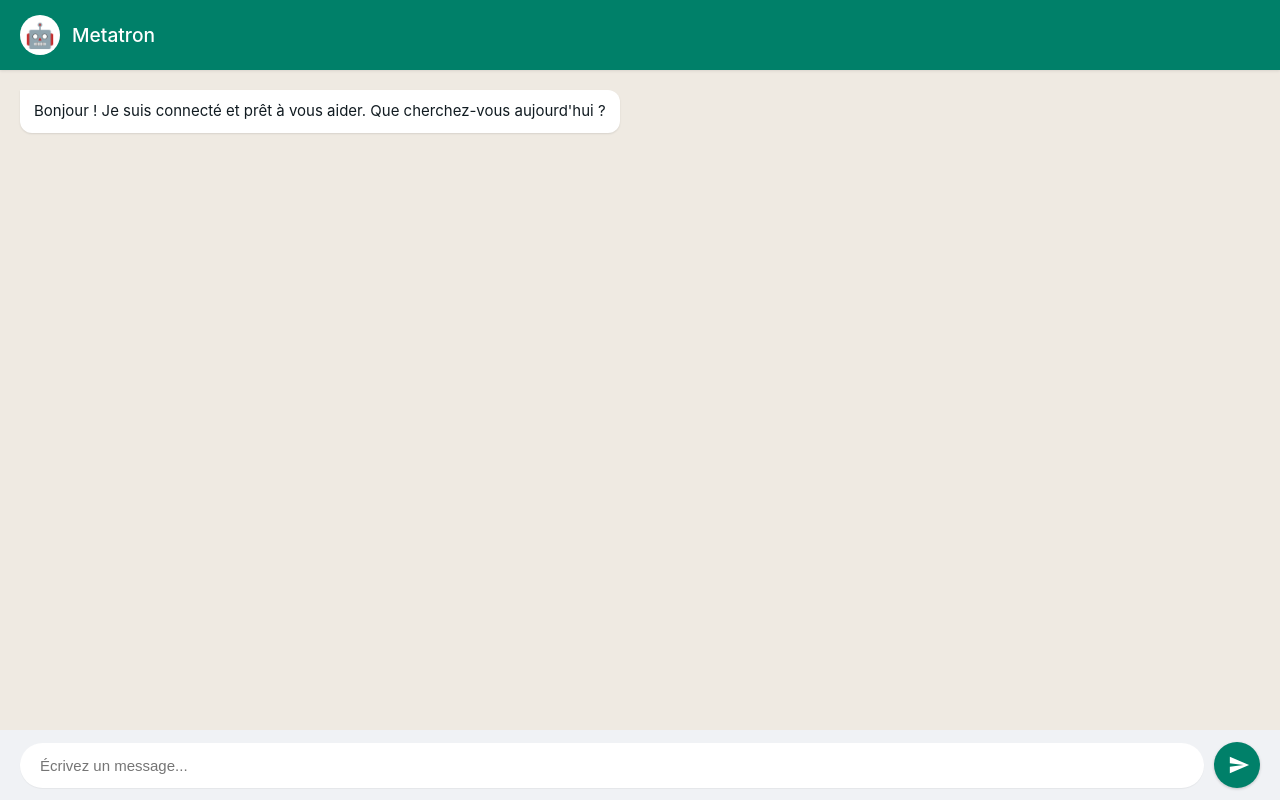
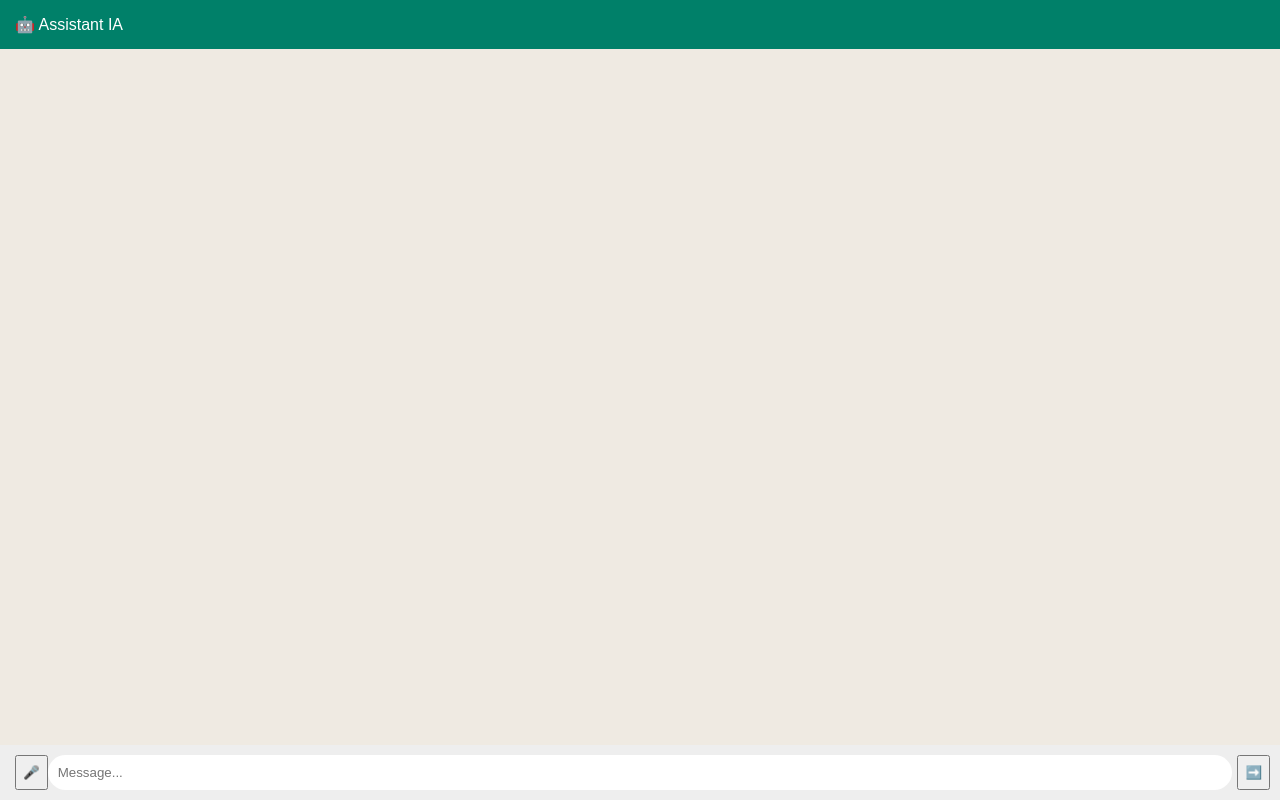
Before and after one commit to Liline84/Metatron, a website: page public/index.html in a window 1280 px wide. Drawn offline with Linux system fonts and the light colour scheme.

Commit message:
Update index.html

```diff
--- a/public/index.html
+++ b/public/index.html
@@ -1,236 +1,119 @@
 <!DOCTYPE html>
 <html lang="fr">
 <head>
-    <meta charset="UTF-8">
-    <meta name="viewport" content="width=device-width, initial-scale=1.0">
-    <title>Metatron IA</title>
-    <style>
-        :root {
-            /* Couleurs style WhatsApp Web */
-            --bg-color: #efeae2;
-            --header-bg: #008069;
-            --chat-bg-user: #d9fdd3;
-            --chat-bg-ai: #ffffff;
-            --text-main: #111b21;
-            --text-muted: #667781;
-        }
+<meta charset="UTF-8">
+<meta name="viewport" content="width=device-width, initial-scale=1.0">
+<title>Assistant IA</title>
 
-        * { box-sizing: border-box; }
+<style>
+body { margin:0; font-family:Arial; background:#efeae2; display:flex; flex-direction:column; height:100vh;}
+header { background:#008069; color:white; padding:15px; }
+#chat { flex:1; overflow:auto; padding:10px;}
+.msg { padding:10px; margin:5px; border-radius:10px; max-width:75%;}
+.user { background:#d9fdd3; margin-left:auto;}
+.ai { background:white;}
+.input-box { display:flex; padding:10px; background:#eee;}
+input { flex:1; padding:10px; border-radius:20px; border:none;}
+button { margin-left:5px; }
+</style>
+</head>
 
-        body {
-            font-family: -apple-system, BlinkMacSystemFont, "Segoe UI", Roboto, Helvetica, Arial, sans-serif;
-            background-color: var(--bg-color);
-            margin: 0;
-            height: 100vh;
-            display: flex;
-            flex-direction: column;
-        }
+<body>
 
-        header {
-            background: var(--header-bg);
-            color: white;
-            padding: 15px 20px;
-            font-size: 1.2rem;
-            font-weight: 500;
-            box-shadow: 0 1px 3px rgba(0,0,0,0.1);
-            z-index: 10;
-            display: flex;
-            align-items: center;
-            gap: 12px;
-        }
+<header>🤖 Assistant IA</header>
 
-        .avatar {
-            width: 40px;
-            height: 40px;
-            background: white;
-            border-radius: 50%;
-            display: flex;
-            align-items: center;
-            justify-content: center;
-            font-size: 1.5rem;
-        }
+<div id="chat"></div>
 
-        #chat {
-            flex: 1;
-            overflow-y: auto;
-            padding: 20px;
-            display: flex;
-            flex-direction: column;
-            gap: 12px;
-        }
+<div class="input-box">
+<button onclick="voice()">🎤</button>
+<input id="msg" placeholder="Message...">
+<button onclick="send()">➡️</button>
+</div>
 
-        .msg-wrapper {
-            display: flex;
-            width: 100%;
-        }
+<script>
+const chat = document.getElementById("chat");
+const input = document.getElementById("msg");
 
-        .msg-wrapper.user { justify-content: flex-end; }
-        .msg-wrapper.ai { justify-content: flex-start; }
+// 💾 historique
+let history = JSON.parse(localStorage.getItem("chat")) || [];
+history.forEach(m => add(m.role, m.text));
 
-        .msg {
-            max-width: 75%;
-            padding: 10px 14px;
-            border-radius: 12px;
-            font-size: 15px;
-            line-height: 1.5;
-            color: var(--text-main);
-            white-space: pre-wrap;
-            word-wrap: break-word;
-            box-shadow: 0 1px 2px rgba(0,0,0,0.1);
-            position: relative;
-        }
+function add(role, text) {
+  const d = document.createElement("div");
+  d.className = "msg " + role;
+  d.textContent = text;
+  chat.appendChild(d);
+  chat.scrollTop = chat.scrollHeight;
+}
 
-        /* Coins cassés typiques des bulles de chat */
-        .msg.user {
-            background: var(--chat-bg-user);
-            border-top-right-radius: 0;
-        }
+function save(role, text) {
+  history.push({ role, text });
+  localStorage.setItem("chat", JSON.stringify(history));
+}
 
-        .msg.ai {
-            background: var(--chat-bg-ai);
-            border-top-left-radius: 0;
-        }
+// 🎤 voix
+function voice(){
+  const rec = new (window.SpeechRecognition || window.webkitSpeechRecognition)();
+  rec.lang="fr-FR";
+  rec.onresult = e => {
+    input.value = e.results[0][0].transcript;
+    send();
+  };
+  rec.start();
+}
 
-        .input-box {
-            background: #f0f2f5;
-            padding: 12px 20px;
-            display: flex;
-            gap: 10px;
-            align-items: center;
-        }
+// 🔊 lecture IA
+function speak(text){
+  const u = new SpeechSynthesisUtterance(text);
+  u.lang="fr-FR";
+  speechSynthesis.speak(u);
+}
 
-        input {
-            flex: 1;
-            padding: 14px 20px;
-            border: none;
-            border-radius: 24px;
-            font-size: 15px;
-            outline: none;
-            background: white;
-            box-shadow: 0 1px 1px rgba(0,0,0,0.05);
-        }
+// 🚀 envoyer
+async function send(){
+  const text = input.value.trim();
+  if(!text) return;
 
-        button {
-            background: var(--header-bg);
-            color: white;
-            border: none;
-            width: 46px;
-            height: 46px;
-            border-radius: 50%;
-            cursor: pointer;
-            display: flex;
-            align-items: center;
-            justify-content: center;
-            transition: background 0.2s;
-            box-shadow: 0 1px 3px rgba(0,0,0,0.2);
-        }
+  add("user", text);
+  save("user", text);
+  input.value="";
 
-        button:hover { background: #016b58; }
-        button svg { width: 22px; height: 22px; fill: currentColor; transform: translateX(2px); }
+  const aiDiv = document.createElement("div");
+  aiDiv.className="msg ai";
+  chat.appendChild(aiDiv);
 
-        /* --- Animation de chargement (Typing) --- */
-        .typing {
-            display: flex;
-            gap: 4px;
-            padding: 4px;
-            align-items: center;
-            height: 20px;
-        }
-        .dot {
-            width: 6px;
-            height: 6px;
-            background: var(--text-muted);
-            border-radius: 50%;
-            animation: bounce 1.4s infinite ease-in-out both;
-        }
-        .dot:nth-child(1) { animation-delay: -0.32s; }
-        .dot:nth-child(2) { animation-delay: -0.16s; }
+  try{
+    const res = await fetch("/api/chat", {
+      method:"POST",
+      headers:{ "Content-Type":"application/json" },
+      body: JSON.stringify({ message:text })
+    });
 
-        @keyframes bounce {
-            0%, 80%, 100% { transform: scale(0); opacity: 0.4; }
-            40% { transform: scale(1); opacity: 1; }
-        }
+    const data = await res.json();
 
-        /* Scrollbar subtile */
-        ::-webkit-scrollbar { width: 6px; }
-        ::-webkit-scrollbar-track { background: transparent; }
-        ::-webkit-scrollbar-thumb { background: #bcc0c4; border-radius: 3px; }
-    </style>
-</head>
-<body>
-    <header>
-        <div class="avatar">🤖</div>
-        <div>Metatron</div>
-    </header>
+    const reply = data.text || data.error || "Erreur";
 
-    <div id="chat">
-        <div class="msg-wrapper ai">
-            <div class="msg ai">Bonjour ! Je suis connecté et prêt à vous aider. Que cherchez-vous aujourd'hui ?</div>
-        </div>
-    </div>
+    let i=0;
+    function type(){
+      if(i<reply.length){
+        aiDiv.textContent += reply[i++];
+        setTimeout(type,15);
+      } else {
+        save("ai", reply);
+        speak(reply);
+      }
+    }
+    type();
 
-    <div class="input-box">
-        <input type="text" id="ui" placeholder="Écrivez un message..." onkeypress="if(event.key==='Enter')send()">
-        <button onclick="send()">
-            <svg viewBox="0 0 24 24"><path d="M2.01 21L23 12 2.01 3 2 10l15 2-15 2z"></path></svg>
-        </button>
-    </div>
+  }catch(e){
+    aiDiv.textContent="Erreur réseau";
+  }
+}
 
-    <script>
-        const chat = document.getElementById('chat');
-        const ui = document.getElementById('ui');
+input.addEventListener("keypress", e=>{
+  if(e.key==="Enter") send();
+});
+</script>
 
-        // Fonction optimisée pour ajouter un message sans recharger tout le DOM
-        function appendMessage(sender, text, id = null) {
-            const wrapper = document.createElement('div');
-            wrapper.className = `msg-wrapper ${sender}`;
-            if (id) wrapper.id = id;
-
-            const msg = document.createElement('div');
-            msg.className = `msg ${sender}`;
-
-            if (text === 'TYPING') {
-                msg.innerHTML = '<div class="typing"><div class="dot"></div><div class="dot"></div><div class="dot"></div></div>';
-            } else {
-                msg.textContent = text; // textContent évite les failles XSS
-            }
-
-            wrapper.appendChild(msg);
-            chat.appendChild(wrapper);
-            chat.scrollTop = chat.scrollHeight;
-        }
-
-        async function send() {
-            const val = ui.value.trim();
-            if(!val) return;
-
-            // Ajout du message utilisateur
-            appendMessage('user', val);
-            ui.value = '';
-
-            // Ajout de l'indicateur de frappe
-            const loadingId = 'load-' + Date.now();
-            appendMessage('ai', 'TYPING', loadingId);
-
-            try {
-                const res = await
-fetch('/api/chat', {
-    method: 'POST',
-    headers: { 'Content-Type': 'application/json' },
-    body: JSON.stringify({ message: userMessage })
-})
-.then(res => res.json())
-.then(data => {
-    // Correction Point 6 : Affiche soit le texte, soit l'erreur envoyée par le serveur
-    const messageToShow = data.text || data.error || "Erreur inconnue";
-    appendMessage('ai', messageToShow);
-})
-.catch(err => {
-    appendMessage('ai', "Impossible de se connecter au réseau.");
-});
-        }
-                }
-
-    </script>
 </body>
-    </html>
+</html>
```
